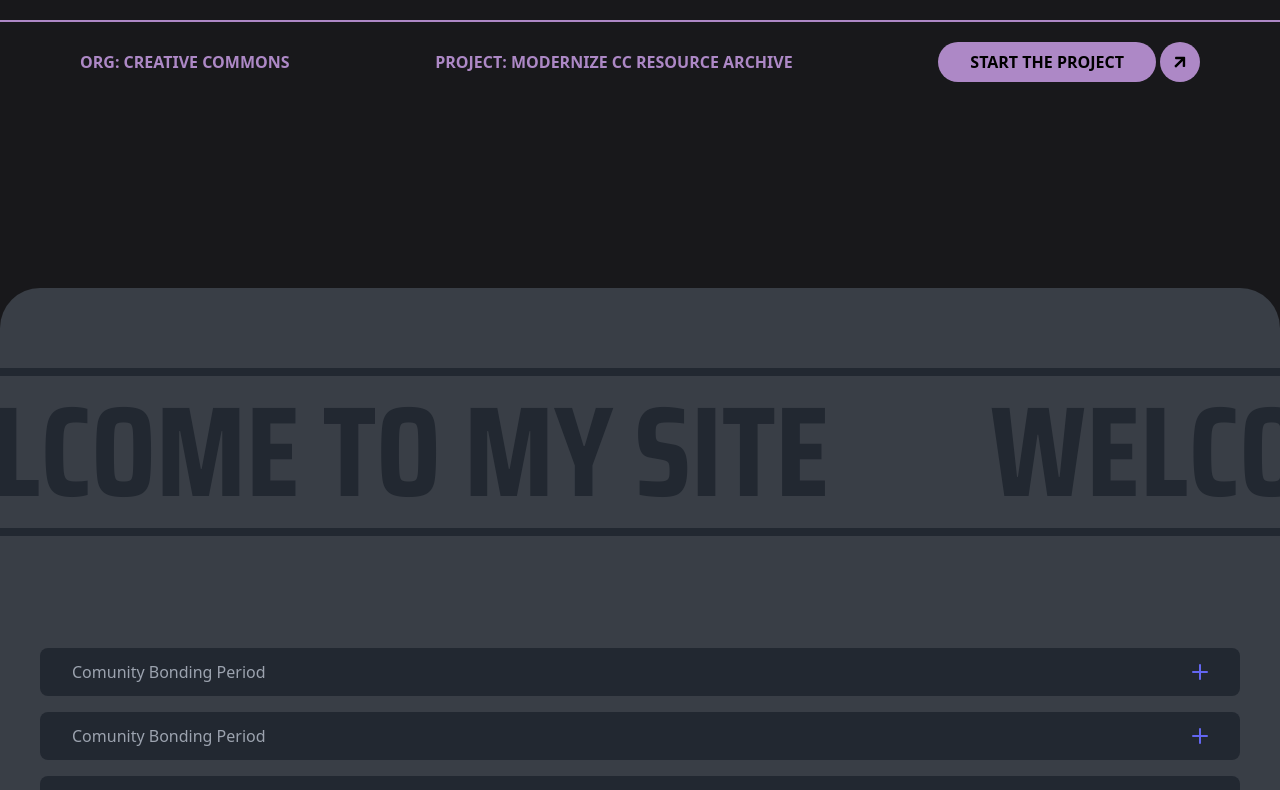
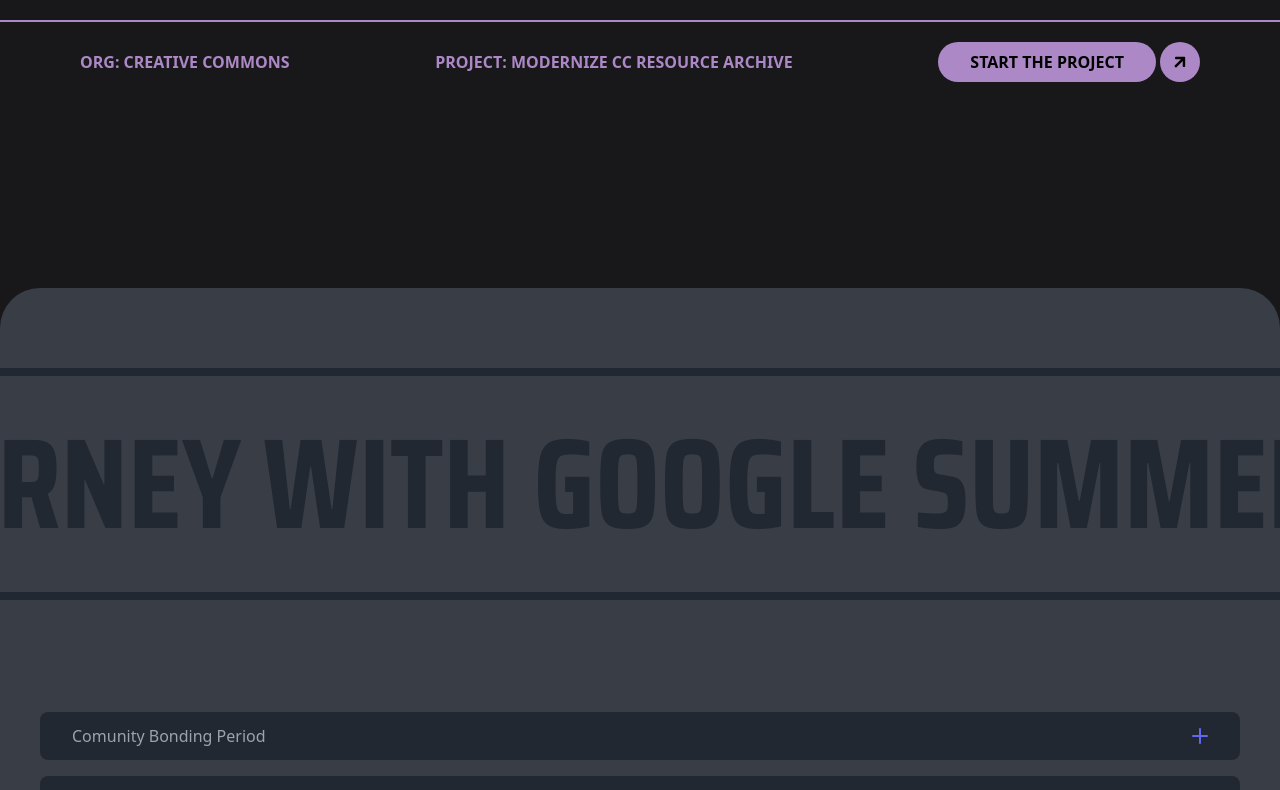
Before and after one commit to Murdock9803/GSoC-24-Doc, a React (Vite) app: page / in a window 1280 px wide. Shown: the part 512-1302 px from the top of the page. Built offline with nearby package versions, Linux system fonts and the light colour scheme; a web font is replaced by a local one.

Commit message:
Updated Marquee.jsx for the text and motion

```diff
--- a/src/components/Marquee.jsx
+++ b/src/components/Marquee.jsx
@@ -4,23 +4,19 @@
 function Marquee() {
   return (
     <div className="w-full py-20 rounded-tl-[40px] text-[#222831] rounded-tr-[40px] bg-[#393E46]">
-      <div className="text border-t-8 border-b-8 border-[#222831] gap-40 flex overflow-hidden whitespace-nowrap">
+      <div className="text border-t-8 border-b-8 border-[#222831] flex overflow-hidden whitespace-nowrap">
     <motion.h1
         initial={{ x: "0" }}
         animate={{ x: "-100%" }}
         transition={{ ease: "linear", repeat: Infinity, duration: 5 }}
-          className="uppercase text-[10vw] ml-1 leading-none font-saira font-bold pt-3 pb-3"
-        >
-          welcome to my site
-        </motion.h1>
+        className="uppercase text-[10vw] font-saira font-bold pt-3 pb-3"
+    >My Journey with Google Summer of Code </motion.h1>
     <motion.h1
         initial={{ x: "0" }}
         animate={{ x: "-100%" }}
         transition={{ ease: "linear", repeat: Infinity, duration: 5 }}
-          className="uppercase text-[10vw] leading-none font-saira font-bold pt-3 pb-3"
-        >
-          welcome to my site
-        </motion.h1>
+        className="uppercase text-[10vw] font-saira font-bold pt-3 pb-3"
+    > My Journey with Google Summer of Code</motion.h1>
 </div>
     </div>
   );
```
Lines whose indentation alone changed are shown as unchanged.
